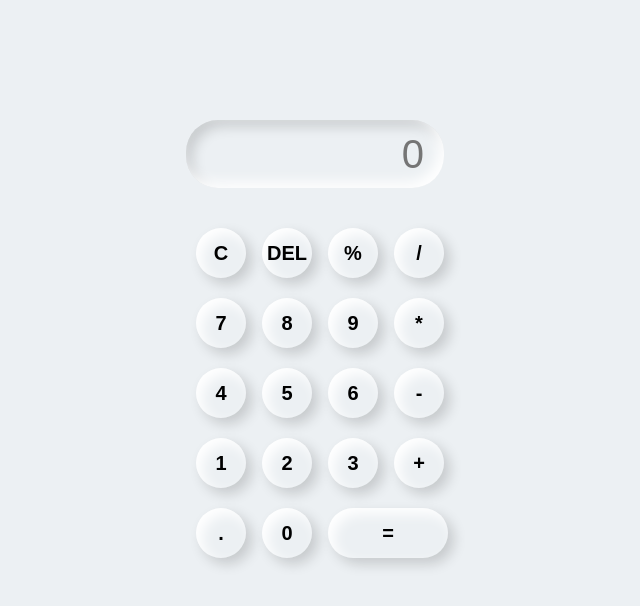
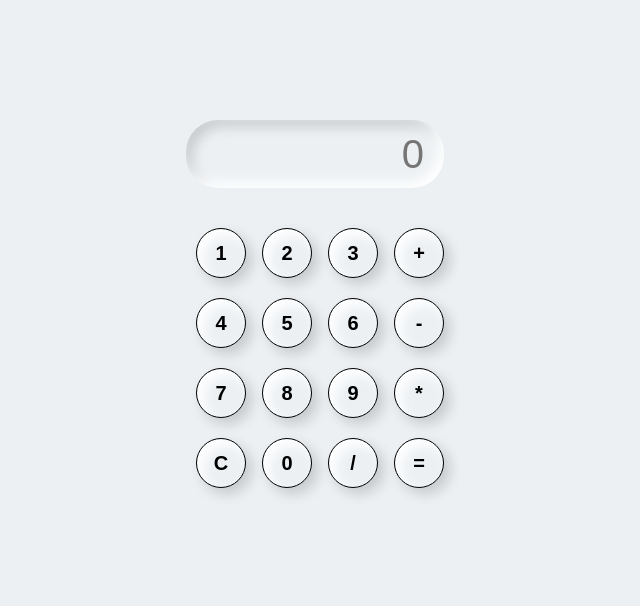
Before and after one commit to Damilar-e/calculator, a plain HTML site: page index.html in a window 1280 px wide. Shown: the whole page, without its empty margins (322-962 px from the left). Drawn offline with Linux system fonts and the light colour scheme.

Commit message:
final commit

```diff
--- a/cal.js
+++ /dev/null
@@ -1,24 +0,0 @@
-let result = document.getElementById("inputext");
-
-let calculate = (number) =>{
-    result.value += number;
-}
-
-let estimate =()=> {
-    try{
-        result.value = eval (result.value)
-    }
-    catch(err){
-        alert("Enter a valid input")
-    }
-}
-
-function clr(){
-    result.value = " ";
-}
-
-
-
-function del(){
-    result.value = result.value.slice(0,-1);
-}
--- a/index.html
+++ b/index.html
@@ -9,28 +9,93 @@
 <body>
     <div class="containter">
         <div class="calc">
-            <input type="text" id="inputext" placeholder="0">
+            <input type="text" id="score" placeholder="0">
+            <button onclick="one()">1</button>
+            <button onclick="two()">2</button>
+            <button onclick="three()">3</button>
+            <button onclick="plus()">+</button>
+            <button onclick="four()">4</button>
+            <button onclick="five()">5</button>
+            <button onclick="six()">6</button>
+            <button onclick="minus()">-</button>
+            <button onclick="seven()">7</button>
+            <button onclick="eight()">8</button>
+            <button onclick="nine()">9</button>
+            <button onclick="mult()">*</button>
             <button onclick="clr()">C</button>
-            <button onclick="del()">DEL</button>
-            <button onclick="calculate('%')">%</button>
-            <button onclick="calculate('/')">/</button>
-            <button onclick="calculate(7)" >7</button>
-            <button onclick="calculate(8)">8</button>
-            <button onclick="calculate(9)">9</button>
-            <button onclick="calculate('*')">*</button>
-            <button onclick="calculate(4)">4</button>
-            <button onclick="calculate(5)">5</button>
-            <button onclick="calculate(6)">6</button>
-            <button onclick="calculate('-')">-</button>
-            <button onclick="calculate(1)">1</button>
-            <button onclick="calculate(2)">2</button>
-            <button onclick="calculate(3)">3</button>
-            <button onclick="calculate('+')">+</button>
-            <button onclick="calculate('.')">.</button>
-            <button onclick="calculate(0)">0</button>
-            <button class="equal" onclick="estimate()">=</button>
+            <button onclick="zero()">0</button>
+            <button onclick="div()">/</button>
+            <button  onclick="equal()">=</button>
         </div>
     </div>
-    <script src="cal.js"></script>
+
+
+        <script>
+                function one(){
+                document.getElementById('score').value += 1;
+                }
+
+                function two(){
+                document.getElementById('score').value += 2;
+                }
+
+                function three(){
+                document.getElementById('score').value += 3;
+                }
+
+                function four(){
+                document.getElementById('score').value += 4;
+                }
+
+                function five(){
+                document.getElementById('score').value += 5;
+                }
+
+                function six(){
+                document.getElementById('score').value += 6;
+                }
+
+                function seven(){
+                document.getElementById('score').value += 7;
+                }
+
+                function eight(){
+                document.getElementById('score').value += 8;
+                }
+
+                function nine(){
+                document.getElementById('score').value += 9;
+                }
+
+                function zero(){
+                document.getElementById('score').value += 0;
+                }
+
+                function equal(){
+                document.getElementById('score').value=eval(document.getElementById('score').value)
+                }
+
+                function clr(){
+                document.getElementById('score').value=''
+                }
+
+                function plus(){
+                document.getElementById('score').value+='+'
+                }
+
+                function minus(){
+                document.getElementById('score').value+='-'
+                }
+
+                function mult(){
+                document.getElementById('score').value+='*'
+                }
+
+                function div(){
+                document.getElementById('score').value+='/'
+                }
+            </script>
+
+    <!-- <script src="cal.js"></script> -->
 </body>
 </html>
--- a/style.css
+++ b/style.css
@@ -48,7 +48,7 @@ button{
     background-color: #ecf0f3;
     box-shadow: inset 6px 6px 13px #fff,
                 6px 6px 13px rgba(0,0,0,.16);;
-    border: none;
+    border: 1px solid black;
     border-radius: 50%;
     width: 50px;
     height: 50px;
```
